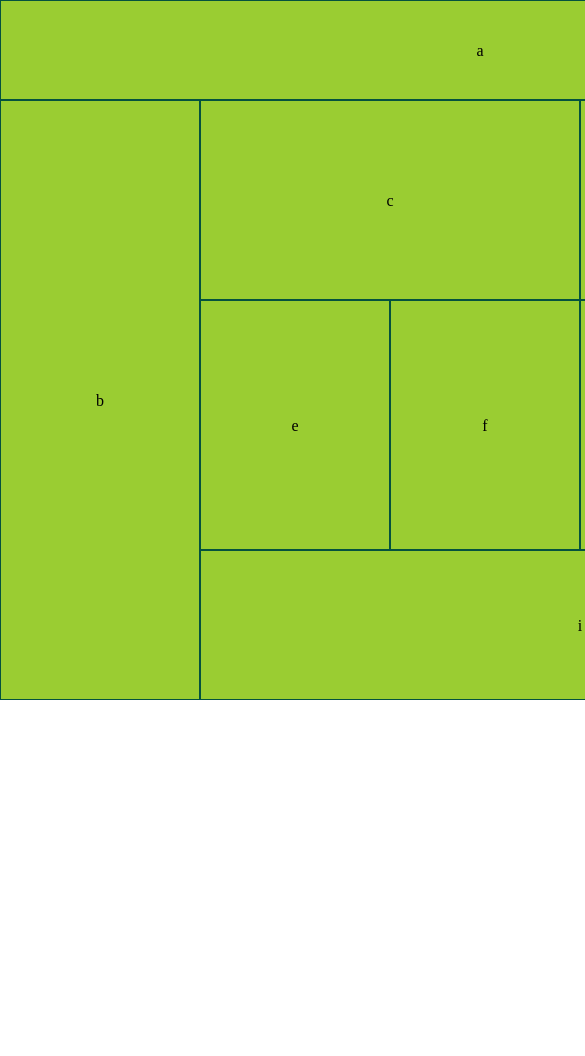
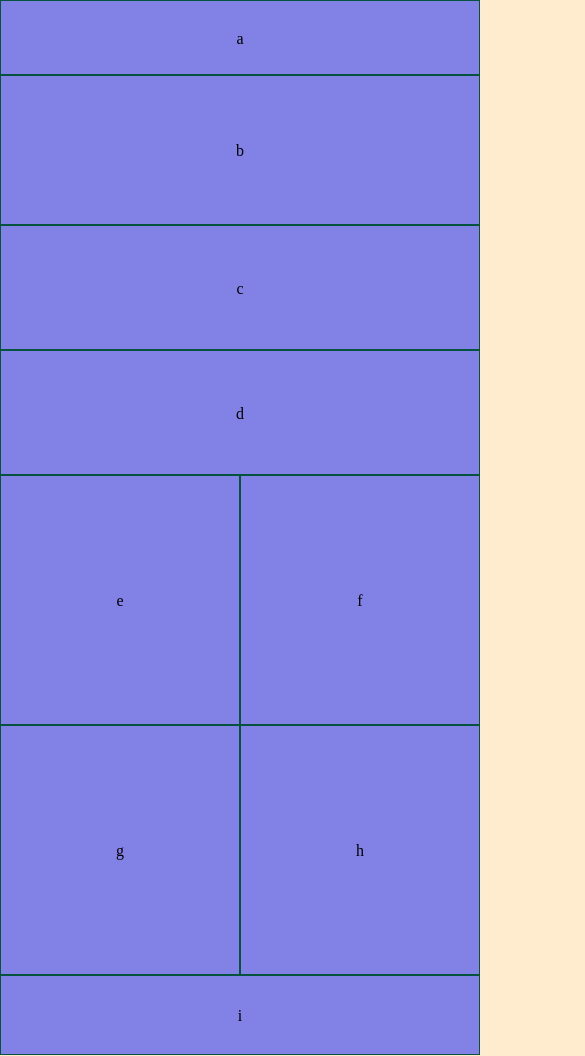
Before and after one commit to crazyWilliams/lab-01, a plain HTML site: page index.html in a window 390 px wide. Shown: the top 1056 px of the page, 585 px wide, since content can reach past the window. Before the commit the page ends 844 px from the top, so only its background shows below. Drawn offline with Linux system fonts and the light colour scheme.

Commit message:
finished lab-01

```diff
--- a/base.css
+++ b/base.css
@@ -1,11 +1,3 @@
-
-
-body {
-   margin: auto;
-  width: 960px;
-  height: 768px;
-
-}
 
 *{
   box-sizing: border-box;
--- a/index.html
+++ b/index.html
@@ -5,11 +5,12 @@
   <meta name="viewport" content="width=device-width, initial-scale=1.0">
   <meta http-equiv="X-UA-Compatible" content="ie=edge">
   <title>Document</title>
+  <link rel="stylesheet" href="reset.css">
+  <link rel="stylesheet" href="layout.css">
 
-  <link rel="stylesheet" href="reset.css">
   <link rel="stylesheet" href="mobile.css">
   <link rel="stylesheet" href="base.css">
-  <link rel="stylesheet" href="layout.css">
+
   <link rel="stylesheet" href="modules.css">
 
 
--- a/layout.css
+++ b/layout.css
@@ -1,14 +1,12 @@
-/* @media(max-width:700px){
+@media(min-width:768px){
+  body {
+    margin: auto;
+   width: 960px;
+   height: 768px;
+ background-color: bisque;
+ }
 
-put div in here to make it change when moblie size
-
-}  */
-
-
-
-
-
-  #div_a {
+#div_a {
     border: rgb(5, 82, 62) solid 1px;
     width: 960px;
     height: 100px;
@@ -90,4 +88,4 @@ put div in here to make it change when moblie size
     background: yellowgreen;
     line-height: 150px;
     text-align: center;
-  }
+  }}
--- a/mobile.css
+++ b/mobile.css
@@ -1,47 +1,64 @@
-@media(max-width:768px){
+@media(max-width:767px){
 
-
-
-
-
-
+  body {
+    margin: auto;
+   width: 480px;
+   height: 767px;
+ background-color: blanchedalmond;
+ }
 
 #div_a {
   border: rgb(5, 82, 62) solid 1px;
   width: 480px;
   height: 75px;
-  margin: auto;
+
   background: rgb(130, 129, 230);
+
+  line-height: 75px;
+  text-align: center;
 }
 #div_b {
   border: rgb(5, 82, 62) solid 1px;
   width: 480px;
   height: 150px;
+
   background: rgb(130, 129, 230);
-float: left;
+
+  line-height: 150px;
+  text-align: center;
+
+
 }
 
-#div_c {
+ #div_c {
   border: rgb(5, 82, 62) solid 1px;
   width: 480px;
   height: 125px;
-  margin: auto;
-  float: left;
+
   background: rgb(130, 129, 230);
+  line-height: 125px;
+  text-align: center;
 }
+
 #div_d {
   border: rgb(5, 82, 62) solid 1px;
   width: 480px;
   height: 125px;
-  float: left;
+
   background: rgb(130, 129, 230);
+  line-height: 125px;
+  text-align: center;
+
 }
+
 #div_e {
   border: rgb(5, 82, 62) solid 1px;
   width: 240px;
   height: 250px;
   float: left;
   background: rgb(130, 129, 230);
+  line-height: 250px;
+  text-align: center;
 }
 #div_f {
   border: rgb(5, 82, 62) solid 1px;
@@ -49,20 +66,26 @@ float: left;
   height: 250px;
   float: left;
   background: rgb(130, 129, 230);
+  line-height: 250px;
+  text-align: center;
 }
 #div_g {
   border: rgb(5, 82, 62) solid 1px;
   width: 240px;
   height: 250px;
   float: left;
+  line-height: 250px;
+  text-align: center;
   background: rgb(130, 129, 230);
 }
 #div_h {
   border: rgb(5, 82, 62) solid 1px;
   width: 240px;
   height: 250px;
-  float: left;
+ float: left;
   background: rgb(130, 129, 230);
+  line-height: 250px;
+  text-align: center;
 }
 #div_i {
   border: rgb(5, 82, 62) solid 1px;
@@ -70,4 +93,6 @@ float: left;
   height: 80px;
   float: left;
   background: rgb(130, 129, 230);
+  line-height: 80px;
+  text-align: center;
 }}
```
